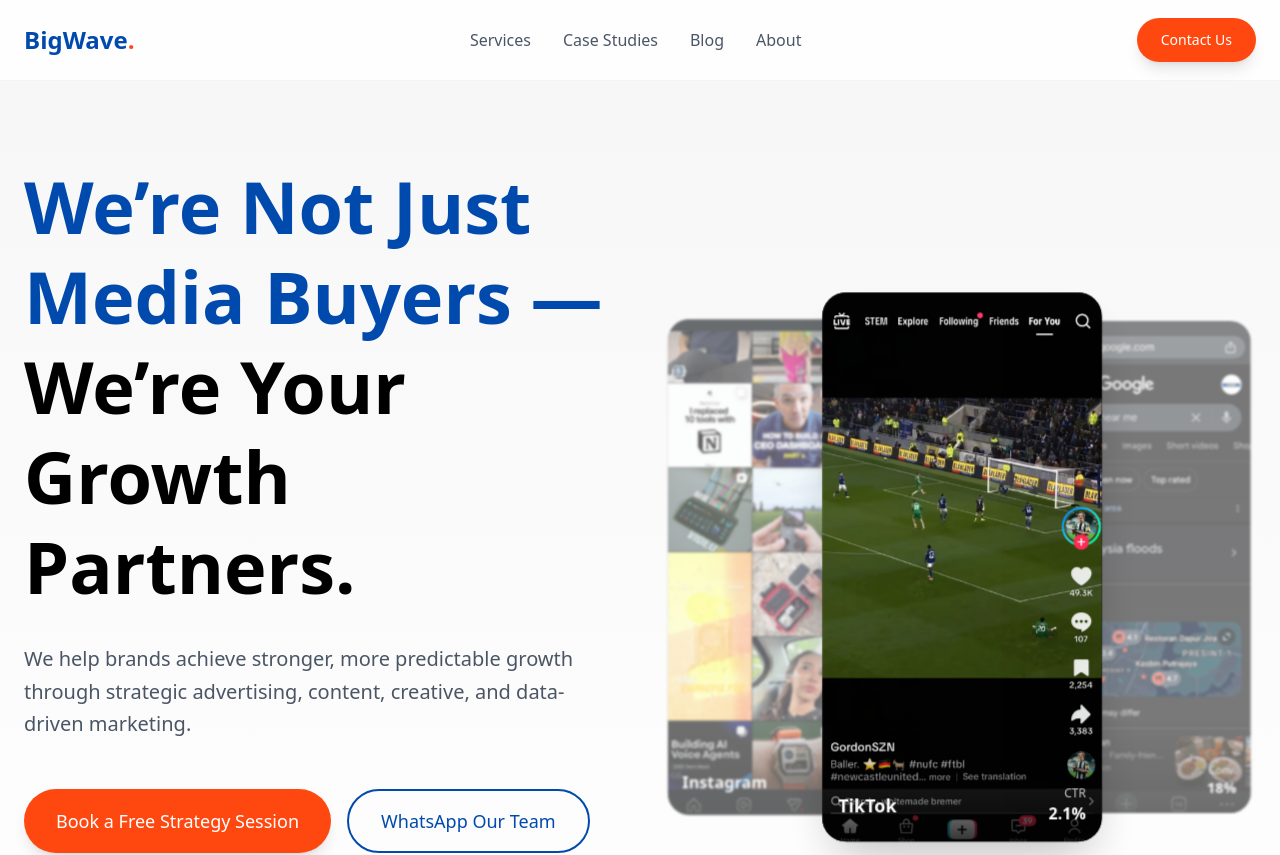
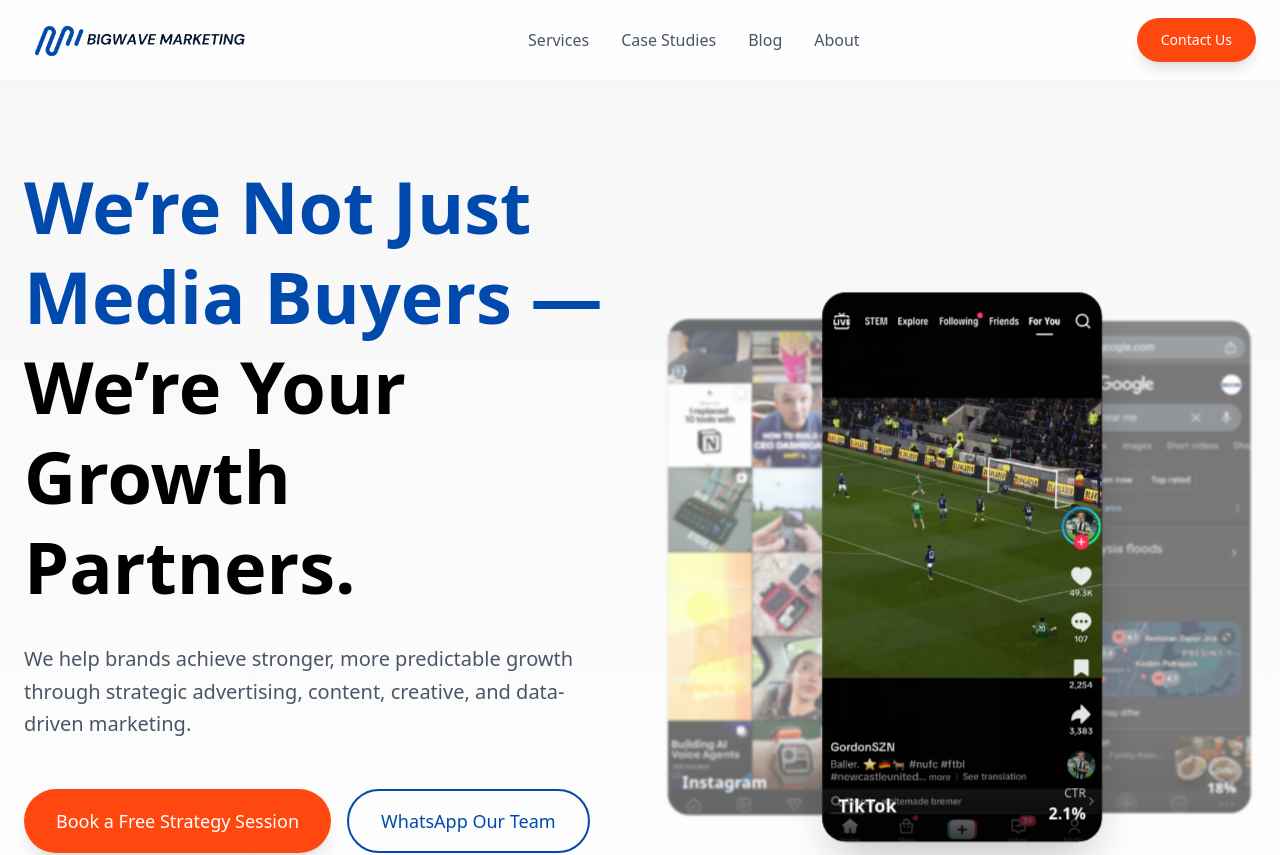
Before and after one commit to azmultiniaga-star/bigwavemarketing, a Next.js app: page / in a window 1280 px wide. Shown: the top 855 px of the page. Built offline with nearby package versions, Linux system fonts and the light colour scheme; a web font is replaced by a local one.

Commit message:
Add official BigWave Marketing logo to Navbar and Footer

```diff
--- a/components/layout/Footer.tsx
+++ b/components/layout/Footer.tsx
@@ -1,5 +1,6 @@
 import React from 'react';
 import Link from 'next/link';
+import Image from 'next/image';
 
 export const Footer = () => {
     return (
@@ -8,8 +9,14 @@
                 <div className="grid grid-cols-1 md:grid-cols-4 gap-12 mb-12">
                     {/* Brand */}
                     <div className="col-span-1 md:col-span-1">
-                        <Link href="/" className="text-2xl font-serif font-bold text-white mb-4 block">
-                            BigWave<span className="text-cta">.</span>
+                        <Link href="/" className="mb-4 block">
+                            <Image
+                                src="/bigwave-logo.png"
+                                alt="BigWave Marketing"
+                                width={200}
+                                height={50}
+                                className="h-10 w-auto brightness-0 invert"
+                            />
                         </Link>
                         <p className="text-gray-400 text-sm leading-relaxed">
                             We help brands achieve stronger, more predictable growth through strategic advertising and data-driven marketing.
--- a/components/layout/Navbar.tsx
+++ b/components/layout/Navbar.tsx
@@ -1,5 +1,6 @@
 import React from 'react';
 import Link from 'next/link';
+import Image from 'next/image';
 import { Button } from '../ui/Button';
 
 export const Navbar = () => {
@@ -7,8 +8,15 @@
         <nav className="sticky top-0 z-50 bg-white/80 backdrop-blur-md border-b border-gray-100">
             <div className="container mx-auto px-4 md:px-6 h-20 flex items-center justify-between">
                 {/* Logo */}
-                <Link href="/" className="text-2xl font-serif font-bold text-primary">
-                    BigWave<span className="text-cta">.</span>
+                <Link href="/" className="flex items-center">
+                    <Image
+                        src="/bigwave-logo.png"
+                        alt="BigWave Marketing"
+                        width={200}
+                        height={50}
+                        priority
+                        className="h-10 w-auto"
+                    />
                 </Link>
 
                 {/* Desktop Navigation */}
```
Also changed, not shown: public/bigwave-logo.png (added).
